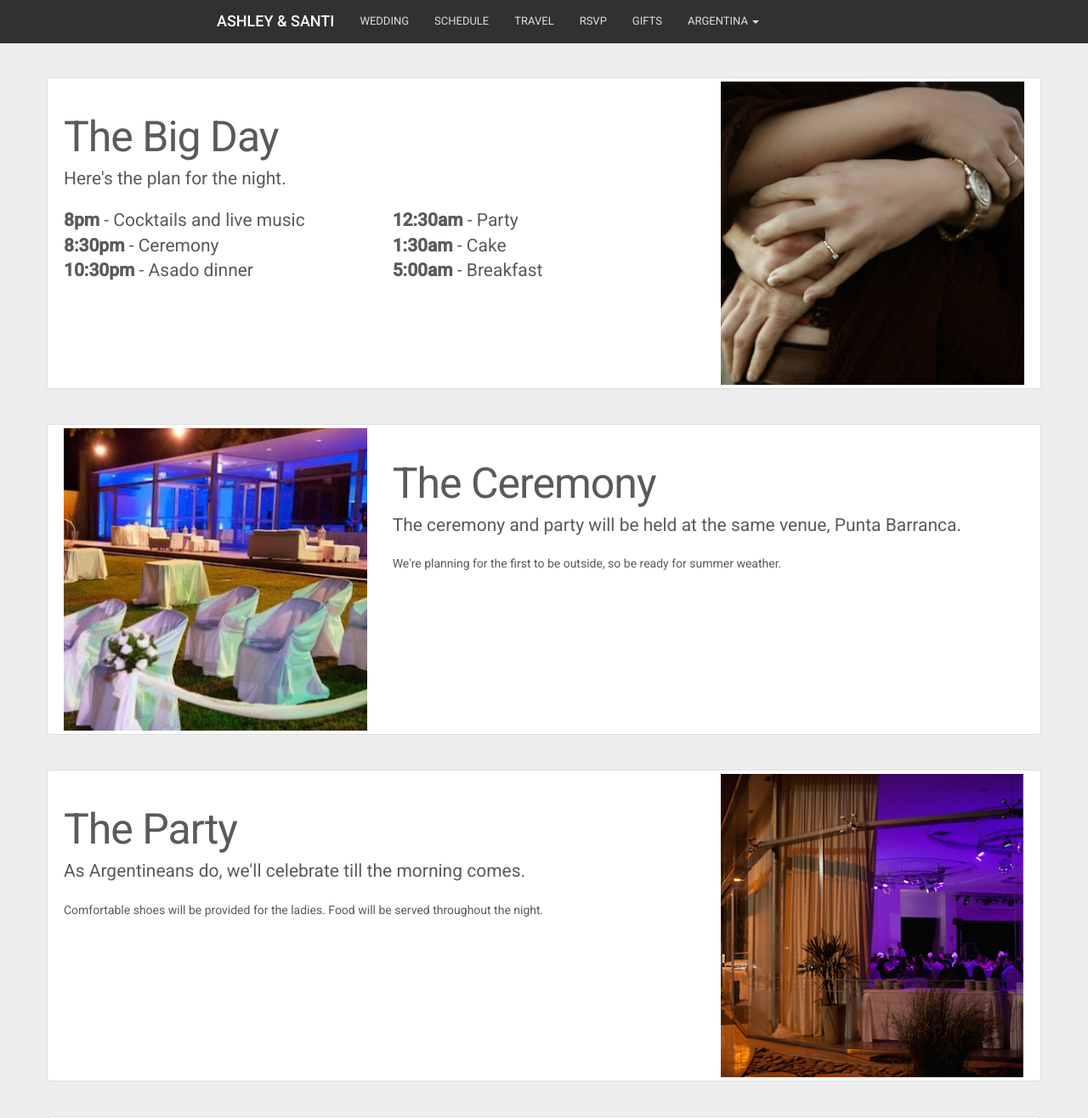
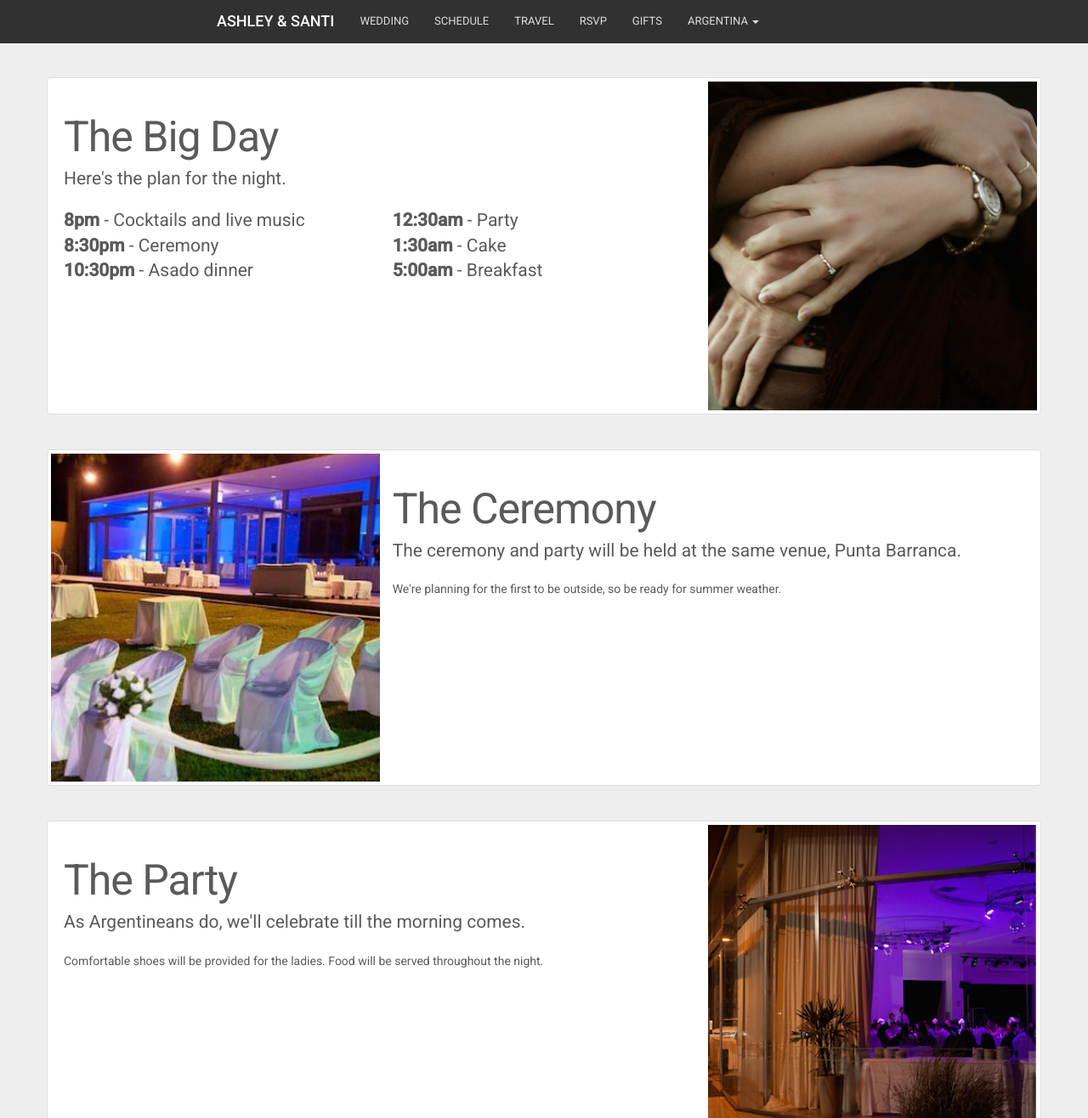
Before and after one commit to burdzwastaken/ashley.santi.io, a Flask app: page /wedding in a window 1280 px wide. Shown: the top 1316 px of the page at 85% size. Run offline with Flask 2, Linux system fonts and the light colour scheme; some libraries are stand-ins or nearby versions.

Commit message:
css tweaks around padding and images

```diff
--- a/static/css/main.css
+++ b/static/css/main.css
@@ -127,6 +127,9 @@ a.thumbnail:focus {
   text-decoration: none;
 
 }
+.thumbnail > img {
+  margin-top: 10px;
+}
 
 /* Featurettes
 ------------------------- */
@@ -136,6 +139,12 @@ a.thumbnail:focus {
   font-weight: 300;
   line-height: 1;
   letter-spacing: -1px;
+}
+.featurette-image {
+  padding: 0;
+}
+img.featurette-image {
+  width: 100%;
 }
 
 /* 404
--- /dev/null
+++ b/static/js/wedding.js
@@ -0,0 +1,7 @@
+function resizeMap() {
+  var mapContainer = $('.map-featurette-container');
+  var width = mapContainer.width();
+  mapContainer.height(width + 'px');
+}
+$(resizeMap);
+$(window).resize(resizeMap);
--- a/templates/layout.html
+++ b/templates/layout.html
@@ -61,5 +61,6 @@
     <script src="https://ajax.googleapis.com/ajax/libs/jquery/1.11.0/jquery.min.js"></script>
     <!-- Include all compiled plugins (below), or include individual files as needed -->
     <script src="static/js/bootstrap.min.js"></script>
+    {% block bottom_js %}{% endblock %}
   </body>
 </html>
--- a/templates/wedding.html
+++ b/templates/wedding.html
@@ -1,6 +1,9 @@
 {% extends "layout.html" %}
 {% block title %}The Wedding{% endblock %}
 
+{% block bottom_js %}
+<script src="static/js/wedding.js"></script>
+{% endblock %}
 {% block content %}
   <div class="container">
     <hr>
@@ -25,16 +28,15 @@
           </div>
         </div>
       </div>
-      <div class="col-md-4">
-        <img class="featurette-image img-responsive"
-        src="static/images/rings.jpg" alt="punta barranca at night">
+      <div class="col-md-4 featurette-image">
+        <img class="featurette-image" src="static/images/rings.jpg" alt="punta barranca at night">
       </div>
     </div>
 
     <hr>
     <div class="row featurette thumbnail">
-      <div class="col-md-4 featurette-image img-responsive">
-        <img class="featurette-image img-responsive" src="static/images/ceremony.jpg" alt="ceremony">
+      <div class="col-md-4 featurette-image">
+        <img class="featurette-image" src="static/images/ceremony.jpg" alt="ceremony">
       </div>
       <div class="col-md-8">
         <h2 class="featurette-heading">The Ceremony</h2>
@@ -54,15 +56,17 @@
         <p>Comfortable shoes will be provided for the ladies. Food will be
         served throughout the night.</p>
       </div>
-      <div class="col-md-4 featurette-image img-responsive">
-        <img class="featurette-image img-responsive" src="static/images/punta-barranca.png" alt="punta barranca at night">
+      <div class="col-md-4 featurette-image">
+        <img class="featurette-image" src="static/images/punta-barranca.png" alt="punta barranca at night">
       </div>
     </div>
 
     <hr>
     <div class="row featurette thumbnail">
-      <div class="col-md-4 featurette-image img-responsive">
-          <iframe width="360" height="360" frameborder="0" style="border:0" src="https://www.google.com/maps/embed/v1/place?q=Punta%20Barranca%20-%20David%20Pena%2C%20Rosario%2C%20Santa%20Fe%20Province%2C%20Argentina&key=AIzaSyA5nLHAdfWamhef3rFWK08xVNY0DBJfUbI"></iframe>
+      <div class="col-md-4 featurette-image">
+        <div class="map-featurette-container">
+          <iframe width="100%" height="100%" frameborder="0" style="border:0" src="https://www.google.com/maps/embed/v1/place?q=Avenida%20Eduardo%20Carrasco%203914%2C%20Rosario%2C%20Santa%20Fe%2C%20Argentina&key=AIzaSyA5nLHAdfWamhef3rFWK08xVNY0DBJfUbI"></iframe>
+        </div>
       </div>
       <div class="col-md-8">
         <h2 class="featurette-heading">Getting There</h2>
```
